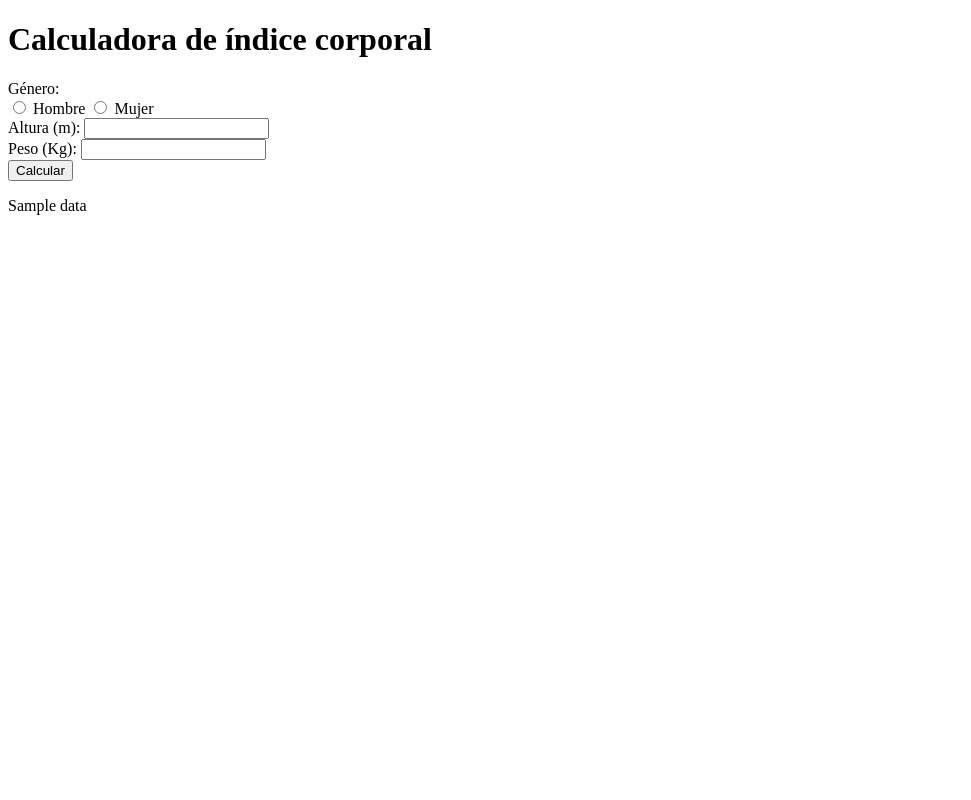
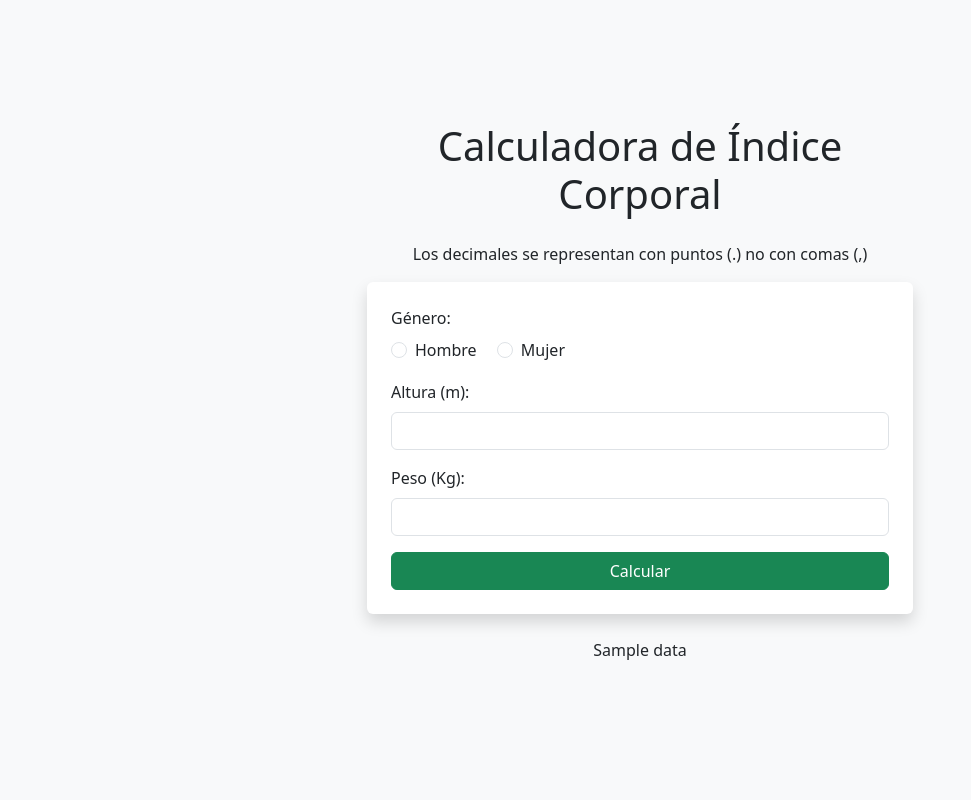
Before and after one commit to camilocsoto/basic_body_mass, a Flask app: template app/templates/index.html in a window 1280 px wide. Shown: the whole page, without its empty margins (0-971 px from the left). Run offline with Flask 3, Linux system fonts and the light colour scheme; the template is opened without the code that fills it: most values are stand-ins (such as "Sample title", 1, 10 or a date in 2020).

Commit message:
final version

```diff
--- a/app/app.py
+++ b/app/app.py
@@ -10,14 +10,14 @@ def index():
 #recibe los datos del formulario
 @app.route('/getData', methods = ['GET', 'POST'])
 def getData():
+
     if request.method == 'POST':
         x = request.form['gender']
         h = request.form['height']
         w = request.form['weight']
         return calculate(x, h, w)
     else:
-        return "fuck you bitch! .I."
-
+        return "No me andes picoteando pvto"
 def calculate(x, h, w):
     a = float(h)
     b = float(w)
--- a/app/templates/index.html
+++ b/app/templates/index.html
@@ -3,36 +3,45 @@
 <head>
     <meta charset="UTF-8">
     <meta name="viewport" content="width=device-width, initial-scale=1.0">
-    <title>Índice corporal</title>
-    <style>
-        .error {
-            color: red;
-            display: none;
-        }
-    </style>
+    <title>Índice Corporal</title>
+    <!-- Bootstrap CSS -->
+    <link href="https://cdn.jsdelivr.net/npm/bootstrap@5.3.0-alpha1/dist/css/bootstrap.min.css" rel="stylesheet">
 </head>
-<body>
-    <h1>Calculadora de índice corporal</h1>
-    <form id="bmiForm" action="{{url_for('getData')}}" method="post" autocomplete="off">
-        <div>
-            <label for="gender">Género:</label><br/>
-            <label><input type="radio" name="gender" value="male" id="male"> Hombre</label>
-            <label><input type="radio" name="gender" value="female" id="female"> Mujer</label>
-            <span class="error" id="genderError">Por favor, seleccione un género.</span>
+<body class="bg-light d-flex justify-content-center align-items-center" style="height: 100vh;">
+    <div class="container">
+        <div class="row justify-content-center">
+            <div class="col-md-6">
+                <h1 class="text-center mb-4">Calculadora de Índice Corporal</h1>
+                <p class="text-center">Los decimales se representan con puntos (.) no con comas (,)</p>
+                <form id="bmiForm" action="{{url_for('getData')}}" method="post" autocomplete="off" class="bg-white p-4 rounded shadow">
+                    <div class="mb-3">
+                        <label for="gender" class="form-label">Género:</label><br/>
+                        <div class="form-check form-check-inline">
+                            <input class="form-check-input" type="radio" name="gender" value="male" id="male">
+                            <label class="form-check-label" for="male">Hombre</label>
+                        </div>
+                        <div class="form-check form-check-inline">
+                            <input class="form-check-input" type="radio" name="gender" value="female" id="female">
+                            <label class="form-check-label" for="female">Mujer</label>
+                        </div>
+                        <div class="form-text text-danger d-none" id="genderError">Por favor, seleccione un género.</div>
+                    </div>
+                    <div class="mb-3">
+                        <label for="height" class="form-label">Altura (m):</label>
+                        <input type="text" class="form-control" name="height" id="height">
+                        <div class="form-text text-danger d-none" id="heightError">Por favor, ingrese un valor válido.</div>
+                    </div>
+                    <div class="mb-3">
+                        <label for="weight" class="form-label">Peso (Kg):</label>
+                        <input type="text" class="form-control" name="weight" id="weight">
+                        <div class="form-text text-danger d-none" id="weightError">Por favor, ingrese un valor válido.</div>
+                    </div>
+                    <button type="submit" class="btn btn-success w-100">Calcular</button>
+                </form>
+                <p class="text-center mt-4">{{data}}</p>
+            </div>
         </div>
-        <div>
-            <label for="height">Altura (m):</label>
-            <input type="text" name="height" id="height">
-            <span class="error" id="heightError">Por favor, ingrese un valor válido.</span>
-        </div>
-        <div>
-            <label for="weight">Peso (Kg):</label>
-            <input type="text" name="weight" id="weight">
-            <span class="error" id="weightError">Por favor, ingrese un valor válido.</span>
-        </div>
-        <button type="submit">Calcular</button>
-    </form>
-    <p>{{data}}</p>
+    </div>
 
     <script>
         document.getElementById('bmiForm').addEventListener('submit', function(event) {
@@ -49,26 +58,28 @@
 
             const numberPattern = /^\d*\.?\d+$/;
 
-            // Valid the gender field
+            // Validar el campo de género
             if (!genderMale && !genderFemale) {
-                genderError.style.display = 'block';
+                genderError.classList.remove('d-none');
                 valid = false;
             } else {
-                genderError.style.display = 'none';
+                genderError.classList.add('d-none');
             }
-            // Valid the height field
+
+            // Validar el campo de altura
             if (!numberPattern.test(height)) {
-                heightError.style.display = 'block';
+                heightError.classList.remove('d-none');
                 valid = false;
             } else {
-                heightError.style.display = 'none';
+                heightError.classList.add('d-none');
             }
-            // Valid the weight field
+
+            // Validar el campo de peso
             if (!numberPattern.test(weight)) {
-                weightError.style.display = 'block';
+                weightError.classList.remove('d-none');
                 valid = false;
             } else {
-                weightError.style.display = 'none';
+                weightError.classList.add('d-none');
             }
 
             if (!valid) {
@@ -76,5 +87,8 @@
             }
         });
     </script>
+
+    <!-- Bootstrap JS and dependencies (Popper) -->
+    <script src="https://cdn.jsdelivr.net/npm/bootstrap@5.3.0-alpha1/dist/js/bootstrap.bundle.min.js"></script>
 </body>
 </html>
```
